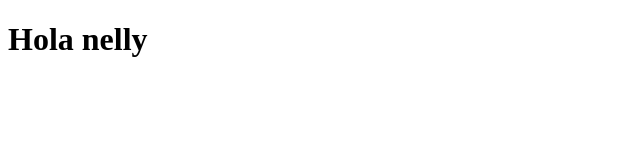
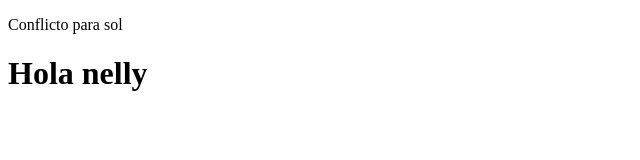
Before and after one commit to solespino13/repasoconnelly, a plain HTML site: page index.html in a window 1280 px wide. Shown: the whole page, without its empty margins (0-640 px from the left). Drawn offline with Linux system fonts and the light colour scheme.

Commit message:
agregué <p>

```diff
--- a/index.html
+++ b/index.html
@@ -7,7 +7,7 @@
 </head>
 
 <body>
-
+    <p>Conflicto para sol</p>
     <h1>Hola nelly</h1>
 
 </body>
```
